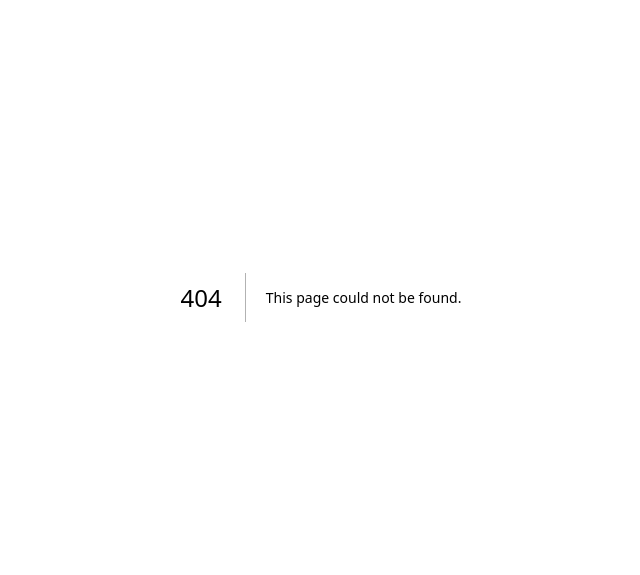
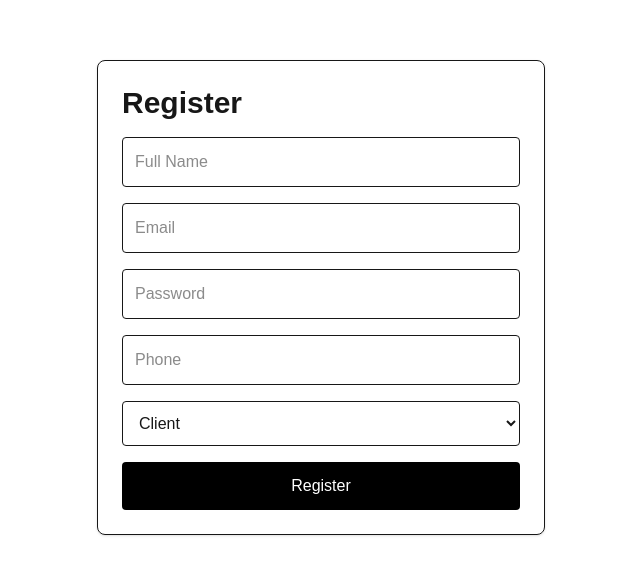
Before and after one commit to Asadullah1964/taskheroes_frontend, a Next.js app: page /register in a window 1280 px wide. Before the commit this address had no page. Shown: the part 103-678 px from the top of the page, without its empty margins (319-959 px from the left). Built offline with nearby package versions, Linux system fonts and the light colour scheme; no server answers.

Commit message:
Initial commit: Day 1 authentication module

```diff
--- /dev/null
+++ b/src/app/dashboard/page.tsx
@@ -0,0 +1,104 @@
+"use client";
+
+import { useEffect, useState } from "react";
+import { useRouter } from "next/navigation";
+import api from "@/lib/api";
+
+interface User {
+  _id: string;
+  name: string;
+  email: string;
+  phone: string;
+  role: "client" | "worker";
+  profileImage: string;
+  isVerified: boolean;
+  isProfileCompleted: boolean;
+}
+
+export default function DashboardPage() {
+  const router = useRouter();
+
+  const [user, setUser] = useState<User | null>(null);
+  const [loading, setLoading] = useState(true);
+
+  useEffect(() => {
+    fetchCurrentUser();
+  }, []);
+
+  const fetchCurrentUser = async () => {
+    try {
+      const res = await api.get("/auth/me");
+
+      setUser(res.data.data);
+    } catch (error) {
+      router.replace("/login");
+    } finally {
+      setLoading(false);
+    }
+  };
+
+  const logout = async () => {
+    try {
+      await api.post("/auth/logout");
+
+      router.replace("/login");
+    } catch (error) {
+      console.log(error);
+    }
+  };
+
+  if (loading) {
+    return (
+      <div className="flex min-h-screen items-center justify-center">
+        Loading...
+      </div>
+    );
+  }
+
+  if (!user) return null;
+
+  return (
+    <div className="mx-auto mt-10 max-w-3xl rounded-lg border p-8 shadow">
+      <h1 className="mb-6 text-3xl font-bold">
+        Welcome, {user.name}
+      </h1>
+
+      <div className="space-y-3">
+
+        <p>
+          <strong>Name:</strong> {user.name}
+        </p>
+
+        <p>
+          <strong>Email:</strong> {user.email}
+        </p>
+
+        <p>
+          <strong>Phone:</strong> {user.phone}
+        </p>
+
+        <p>
+          <strong>Role:</strong> {user.role}
+        </p>
+
+        <p>
+          <strong>Verified:</strong>{" "}
+          {user.isVerified ? "Yes" : "No"}
+        </p>
+
+        <p>
+          <strong>Profile Completed:</strong>{" "}
+          {user.isProfileCompleted ? "Yes" : "No"}
+        </p>
+
+      </div>
+
+      <button
+        onClick={logout}
+        className="mt-8 rounded bg-red-600 px-5 py-3 text-white"
+      >
+        Logout
+      </button>
+    </div>
+  );
+}
--- a/src/app/layout.tsx
+++ b/src/app/layout.tsx
@@ -1,20 +1,10 @@
 import type { Metadata } from "next";
-import { Geist, Geist_Mono } from "next/font/google";
 import "./globals.css";
-
-const geistSans = Geist({
-  variable: "--font-geist-sans",
-  subsets: ["latin"],
-});
-
-const geistMono = Geist_Mono({
-  variable: "--font-geist-mono",
-  subsets: ["latin"],
-});
+import { GoogleOAuthProvider } from "@react-oauth/google";
 
 export const metadata: Metadata = {
-  title: "Create Next App",
-  description: "Generated by create next app",
+  title: "TaskHeroes",
+  description: "Connect Clients and Workers",
 };
 
 export default function RootLayout({
@@ -23,11 +13,14 @@ export default function RootLayout({
   children: React.ReactNode;
 }>) {
   return (
-    <html
-      lang="en"
-      className={`${geistSans.variable} ${geistMono.variable} h-full antialiased`}
-    >
-      <body className="min-h-full flex flex-col">{children}</body>
+    <html lang="en">
+      <body>
+        <GoogleOAuthProvider
+          clientId={process.env.NEXT_PUBLIC_GOOGLE_CLIENT_ID!}
+        >
+          {children}
+        </GoogleOAuthProvider>
+      </body>
     </html>
   );
 }
--- /dev/null
+++ b/src/app/login/page.tsx
@@ -0,0 +1,124 @@
+"use client";
+
+import { useState } from "react";
+import { useRouter } from "next/navigation";
+import { GoogleLogin } from "@react-oauth/google";
+import api from "@/lib/api";
+
+export default function LoginPage() {
+  const router = useRouter();
+
+  const [formData, setFormData] = useState({
+    email: "",
+    password: "",
+  });
+
+  const [loading, setLoading] = useState(false);
+
+  const handleChange = (
+    e: React.ChangeEvent<HTMLInputElement>
+  ) => {
+    setFormData((prev) => ({
+      ...prev,
+      [e.target.name]: e.target.value,
+    }));
+  };
+
+  const handleLogin = async (e: React.FormEvent) => {
+    e.preventDefault();
+
+    try {
+      setLoading(true);
+
+      const res = await api.post("/auth/login", formData);
+
+      alert(res.data.message);
+
+      router.push("/dashboard");
+    } catch (error: any) {
+      alert(error.response?.data?.message || "Login failed");
+    } finally {
+      setLoading(false);
+    }
+  };
+
+  const handleGoogleLogin = async (credential: string) => {
+    try {
+      const res = await api.post("/auth/google", {
+        token: credential,
+      });
+
+      alert(res.data.message);
+
+      router.push("/dashboard");
+    } catch (error: any) {
+      alert(error.response?.data?.message || "Google Login Failed");
+    }
+  };
+
+  return (
+    <div className="flex min-h-screen items-center justify-center">
+      <form
+        onSubmit={handleLogin}
+        className="w-full max-w-md rounded-lg border p-6 shadow space-y-4"
+      >
+        <h1 className="text-3xl font-bold text-center">
+          Login
+        </h1>
+
+        <input
+          type="email"
+          name="email"
+          placeholder="Email"
+          value={formData.email}
+          onChange={handleChange}
+          className="w-full rounded border p-3"
+          required
+        />
+
+        <input
+          type="password"
+          name="password"
+          placeholder="Password"
+          value={formData.password}
+          onChange={handleChange}
+          className="w-full rounded border p-3"
+          required
+        />
+
+        <button
+          type="submit"
+          disabled={loading}
+          className="w-full rounded bg-black p-3 text-white"
+        >
+          {loading ? "Logging in..." : "Login"}
+        </button>
+
+        <div className="flex justify-center">
+          <GoogleLogin
+            onSuccess={(credentialResponse) => {
+              if (credentialResponse.credential) {
+                handleGoogleLogin(
+                  credentialResponse.credential
+                );
+              }
+            }}
+            onError={() => {
+              alert("Google Login Failed");
+            }}
+          />
+        </div>
+
+        <div className="text-center text-sm">
+          Don't have an account?{" "}
+          <span
+            onClick={() => router.push("/register")}
+            className="cursor-pointer text-blue-600"
+          >
+            Register
+          </span>
+        </div>
+      </form>
+    </div>
+  );
+}
--- a/src/app/page.tsx
+++ b/src/app/page.tsx
@@ -1,65 +1,57 @@
-import Image from "next/image";
+"use client";
 
-export default function Home() {
+import Link from "next/link";
+
+export default function HomePage() {
   return (
-    <div className="flex flex-col flex-1 items-center justify-center bg-zinc-50 font-sans dark:bg-black">
-      <main className="flex flex-1 w-full max-w-3xl flex-col items-center justify-between py-32 px-16 bg-white dark:bg-black sm:items-start">
-        <Image
-          className="dark:invert"
-          src="/next.svg"
-          alt="Next.js logo"
-          width={100}
-          height={20}
-          priority
-        />
-        <div className="flex flex-col items-center gap-6 text-center sm:items-start sm:text-left">
-          <h1 className="max-w-xs text-3xl font-semibold leading-10 tracking-tight text-black dark:text-zinc-50">
-            To get started, edit the page.tsx file.
-          </h1>
-          <p className="max-w-md text-lg leading-8 text-zinc-600 dark:text-zinc-400">
-            Looking for a starting point or more instructions? Head over to{" "}
-            <a
-              href="https://vercel.com/templates?framework=next.js&utm_source=create-next-app&utm_medium=appdir-template-tw&utm_campaign=create-next-app"
-              className="font-medium text-zinc-950 dark:text-zinc-50"
-            >
-              Templates
-            </a>{" "}
-            or the{" "}
-            <a
-              href="https://nextjs.org/learn?utm_source=create-next-app&utm_medium=appdir-template-tw&utm_campaign=create-next-app"
-              className="font-medium text-zinc-950 dark:text-zinc-50"
-            >
-              Learning
-            </a>{" "}
-            center.
-          </p>
+    <main className="min-h-screen flex items-center justify-center bg-gray-100">
+      <div className="w-full max-w-md rounded-xl bg-white p-8 shadow-lg">
+        <h1 className="text-center text-4xl font-bold text-gray-900">
+          TaskHeroes
+        </h1>
+
+        <p className="mt-3 text-center text-gray-600">
+          Connect Clients with Skilled Workers
+        </p>
+
+        <div className="mt-8 flex flex-col gap-4">
+          <Link
+            href="/login"
+            className="rounded-lg bg-blue-600 px-5 py-3 text-center font-semibold text-white transition hover:bg-blue-700"
+          >
+            Login
+          </Link>
+
+          <Link
+            href="/register"
+            className="rounded-lg border border-gray-300 px-5 py-3 text-center font-semibold transition hover:bg-gray-100"
+          >
+            Create Account
+          </Link>
         </div>
-        <div className="flex flex-col gap-4 text-base font-medium sm:flex-row">
-          <a
-            className="flex h-12 w-full items-center justify-center gap-2 rounded-full bg-foreground px-5 text-background transition-colors hover:bg-[#383838] dark:hover:bg-[#ccc] md:w-[158px]"
-            href="https://vercel.com/new?utm_source=create-next-app&utm_medium=appdir-template-tw&utm_campaign=create-next-app"
-            target="_blank"
-            rel="noopener noreferrer"
-          >
-            <Image
-              className="dark:invert"
-              src="/vercel.svg"
-              alt="Vercel logomark"
-              width={16}
-              height={16}
-            />
-            Deploy Now
-          </a>
-          <a
-            className="flex h-12 w-full items-center justify-center rounded-full border border-solid border-black/[.08] px-5 transition-colors hover:border-transparent hover:bg-black/[.04] dark:border-white/[.145] dark:hover:bg-[#1a1a1a] md:w-[158px]"
-            href="https://nextjs.org/docs?utm_source=create-next-app&utm_medium=appdir-template-tw&utm_campaign=create-next-app"
-            target="_blank"
-            rel="noopener noreferrer"
-          >
-            Documentation
-          </a>
+
+        <div className="mt-8 border-t pt-6">
+          <h2 className="mb-3 text-lg font-semibold">
+            Continue as
+          </h2>
+
+          <div className="grid grid-cols-2 gap-4">
+            <div className="rounded-lg border p-4 text-center">
+              <h3 className="font-semibold">Client</h3>
+              <p className="mt-2 text-sm text-gray-500">
+                Post tasks and hire workers.
+              </p>
+            </div>
+
+            <div className="rounded-lg border p-4 text-center">
+              <h3 className="font-semibold">Worker</h3>
+              <p className="mt-2 text-sm text-gray-500">
+                Find jobs and earn money.
+              </p>
+            </div>
+          </div>
         </div>
-      </main>
-    </div>
+      </div>
+    </main>
   );
 }
--- /dev/null
+++ b/src/app/register/page.tsx
@@ -0,0 +1,115 @@
+"use client";
+
+import { useState } from "react";
+import { useRouter } from "next/navigation";
+import api from "@/lib/api";
+
+export default function RegisterPage() {
+  const router = useRouter();
+
+  const [formData, setFormData] = useState({
+    name: "",
+    email: "",
+    password: "",
+    phone: "",
+    role: "client",
+  });
+
+  const [loading, setLoading] = useState(false);
+
+  const handleChange = (
+    e: React.ChangeEvent<HTMLInputElement | HTMLSelectElement>
+  ) => {
+    setFormData({
+      ...formData,
+      [e.target.name]: e.target.value,
+    });
+  };
+
+  const handleSubmit = async (e: React.FormEvent) => {
+    e.preventDefault();
+
+    try {
+      setLoading(true);
+
+      const res = await api.post("/auth/register", formData);
+
+      alert(res.data.message);
+
+      router.push("/dashboard");
+    } catch (error: any) {
+      alert(error.response?.data?.message || "Registration Failed");
+    } finally {
+      setLoading(false);
+    }
+  };
+
+  return (
+    <div className="flex min-h-screen items-center justify-center">
+      <form
+        onSubmit={handleSubmit}
+        className="w-full max-w-md space-y-4 rounded-lg border p-6 shadow"
+      >
+        <h1 className="text-3xl font-bold">Register</h1>
+
+        <input
+          type="text"
+          name="name"
+          placeholder="Full Name"
+          onChange={handleChange}
+          value={formData.name}
+          className="w-full rounded border p-3"
+          required
+        />
+
+        <input
+          type="email"
+          name="email"
+          placeholder="Email"
+          onChange={handleChange}
+          value={formData.email}
+          className="w-full rounded border p-3"
+          required
+        />
+
+        <input
+          type="password"
+          name="password"
+          placeholder="Password"
+          onChange={handleChange}
+          value={formData.password}
+          className="w-full rounded border p-3"
+          required
+        />
+
+        <input
+          type="text"
+          name="phone"
+          placeholder="Phone"
+          onChange={handleChange}
+          value={formData.phone}
+          className="w-full rounded border p-3"
+          required
+        />
+
+        <select
+          name="role"
+          value={formData.role}
+          onChange={handleChange}
+          className="w-full rounded border p-3"
+        >
+          <option value="client">Client</option>
+          <option value="worker">Worker</option>
+        </select>
+
+        <button
+          type="submit"
+          disabled={loading}
+          className="w-full rounded bg-black p-3 text-white"
+        >
+          {loading ? "Creating Account..." : "Register"}
+        </button>
+      </form>
+    </div>
+  );
+}
--- /dev/null
+++ b/src/lib/api.ts
@@ -0,0 +1,8 @@
+import axios from "axios";
+
+const api = axios.create({
+    baseURL: "http://localhost:5000/api",
+    withCredentials: true,
+});
+
+export default api;
```
Also changed, not shown: package.json (+6 -1 lines), 1 other file (tests, documents, lock files or other folders).
